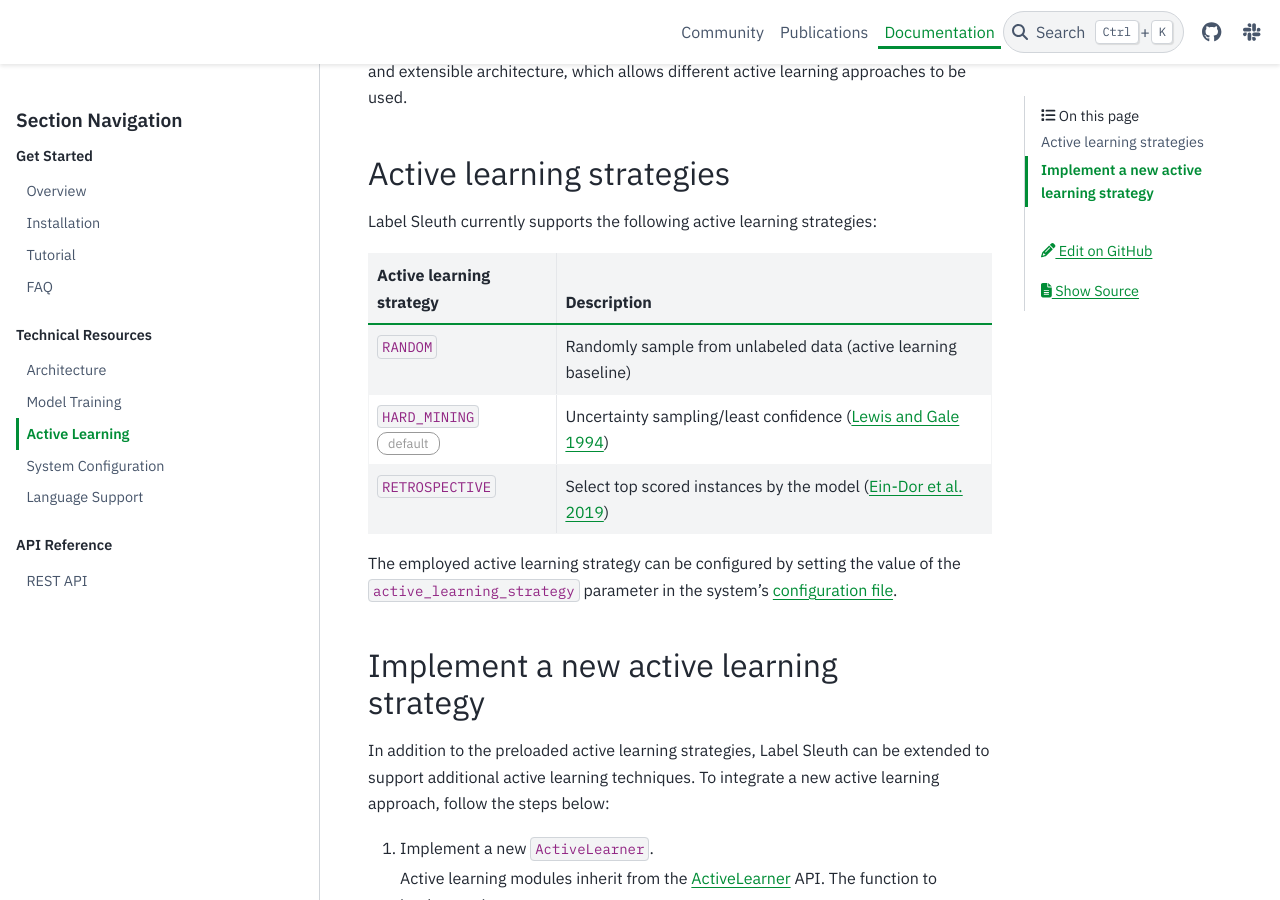
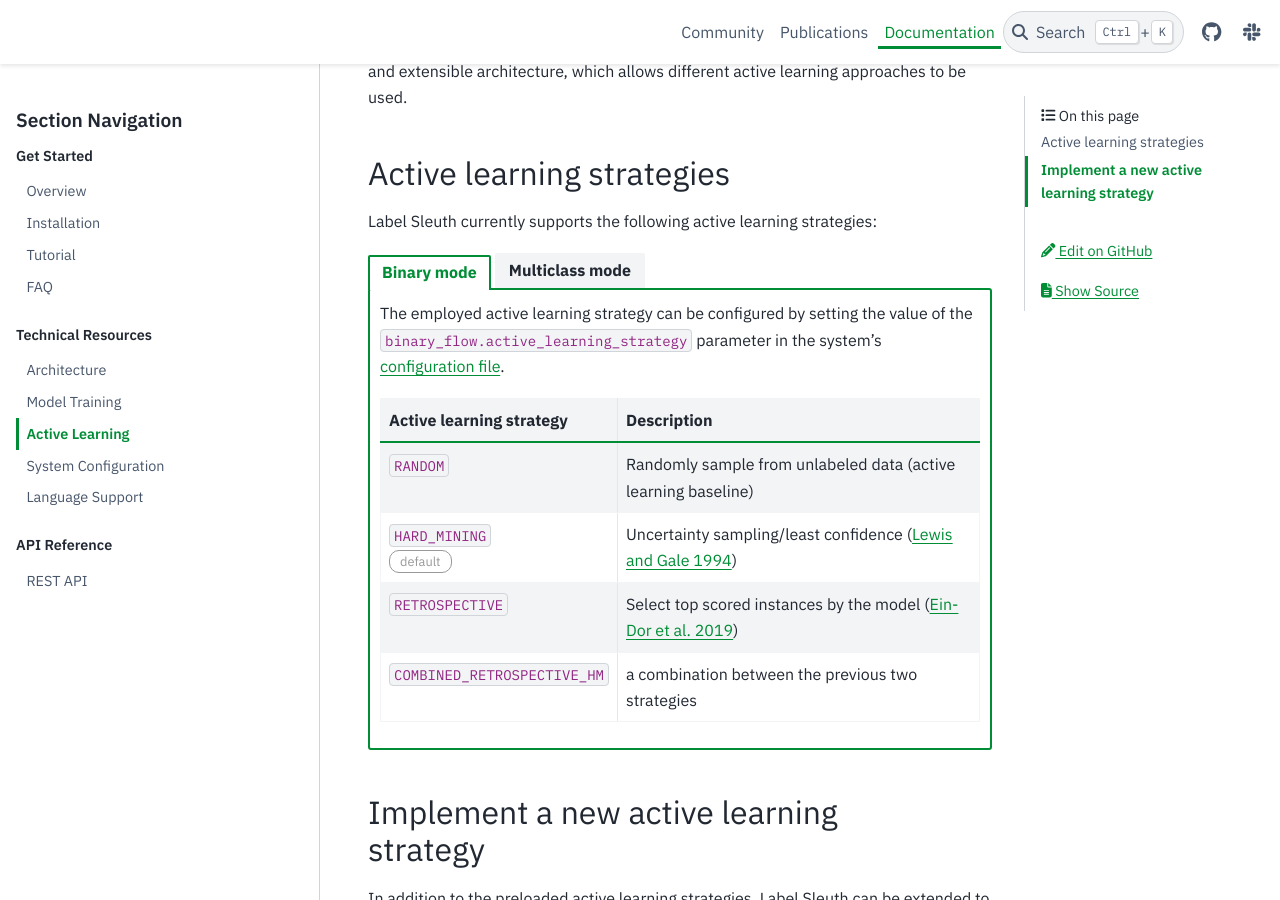
Before and after one commit to label-sleuth/label-sleuth.org, a Sphinx documentation site: the page built from docs/docs/dev/active_learning.md, in a window 1280 px wide and 900 px high, scrolled down 257 px. Built offline with Sphinx 7.4.7 and the PyData theme 0.15.4, drawn with Linux system fonts in a browser that asks for light colours.

Commit message:
Active learning docs update

```diff
--- a/docs/docs/dev/active_learning.md
+++ b/docs/docs/dev/active_learning.md
@@ -6,13 +6,29 @@
 
 Label Sleuth currently supports the following active learning strategies:
 
+::::{tab-set}
+:::{tab-item} Binary mode
+
+The employed active learning strategy can be configured by setting the value of the `binary_flow.active_learning_strategy` parameter in the system's [configuration file](configuration.md).
+
 | Active learning strategy | Description |
 |---|---|
 | `RANDOM` | Randomly sample from unlabeled data (active learning baseline) |
 | `HARD_MINING` <br /><defvalue>default</defvalue> | Uncertainty sampling/least confidence ([Lewis and Gale 1994](https://arxiv.org/abs/cmp-lg/9407020)) |
 | `RETROSPECTIVE` | Select top scored instances by the model ([Ein-Dor et al. 2019](https://arxiv.org/abs/1911.10763)) |
+| `COMBINED_RETROSPECTIVE_HM` | a combination between the previous two strategies |
 
-The employed active learning strategy can be configured by setting the value of the `active_learning_strategy` parameter in the system's [configuration file](configuration.md).
+:::
+:::{tab-item} Multiclass mode
+
+The employed active learning strategy can be configured by setting the value of the `multiclass_flow.active_learning_strategy` parameter in the system's [configuration file](configuration.md).
+
+| Active learning strategy | Description |
+|---|---|
+| `MULTICLASS_ENTROPY` <br /><defvalue>default</defvalue>  | Uncertainty sampling/least confidence ([Lewis and Gale 1994](https://arxiv.org/abs/cmp-lg/9407020)) |
+
+:::
+::::
 
 ## Implement a new active learning strategy
 
```
